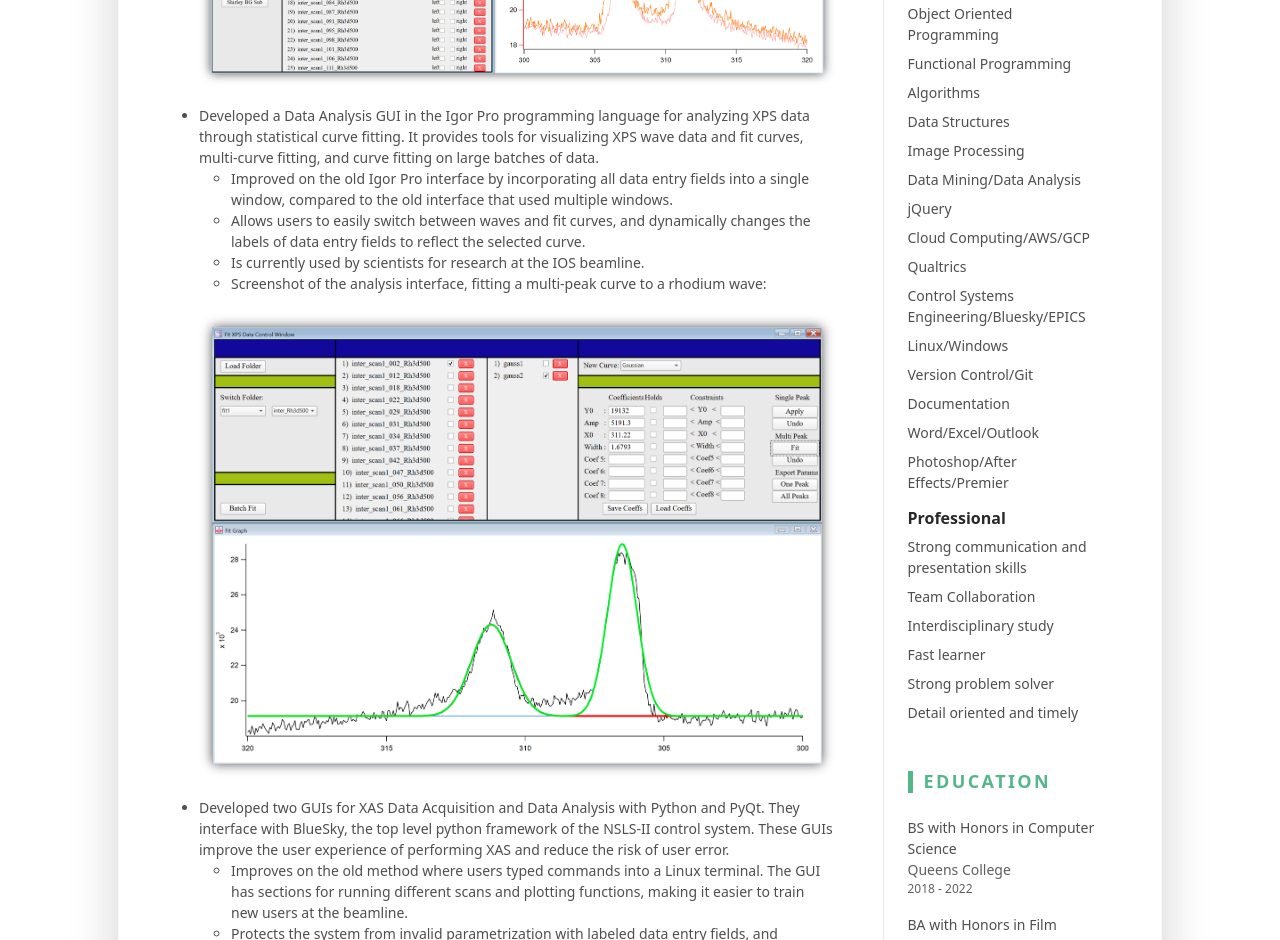
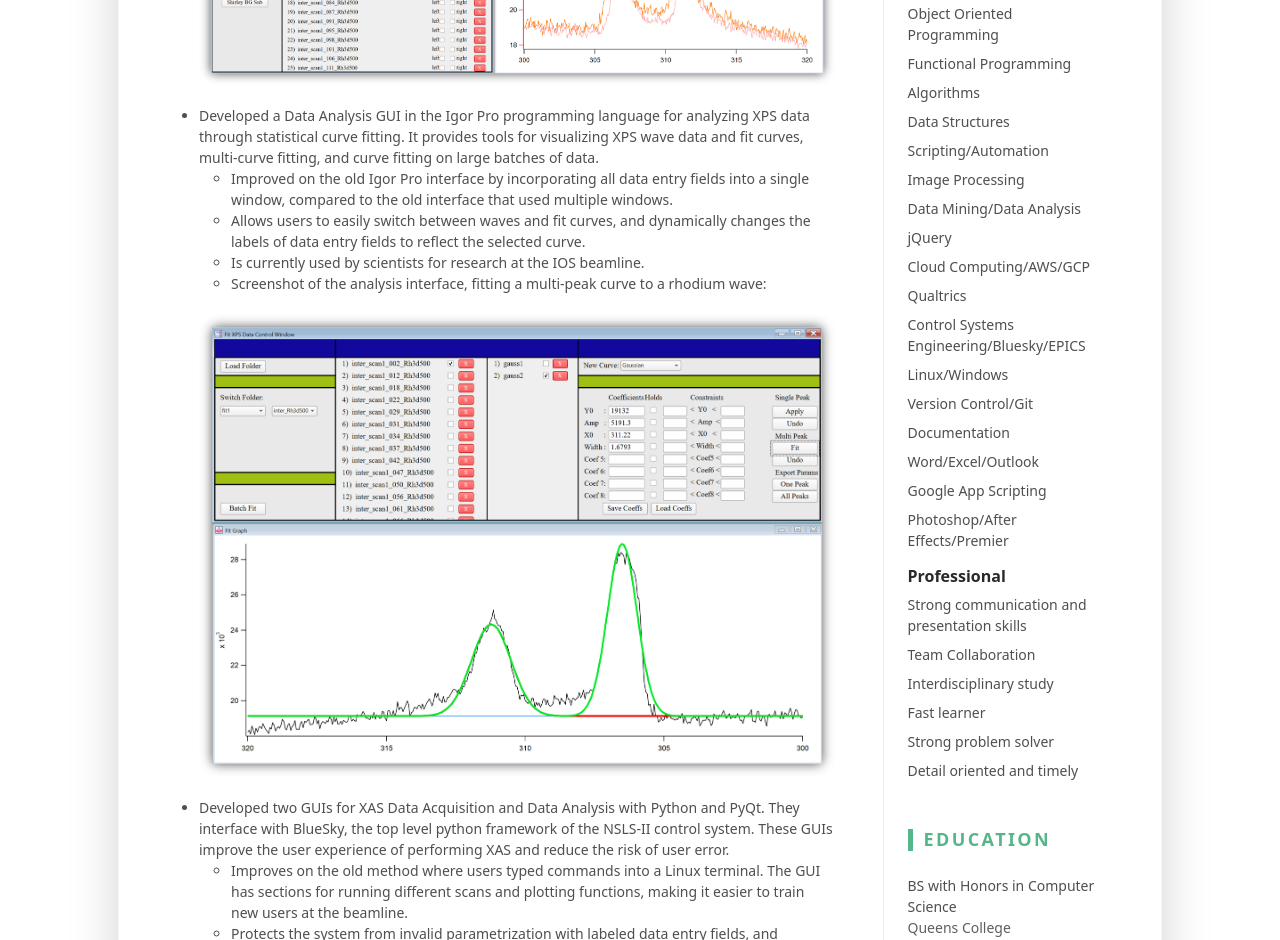
Before and after one commit to chrisdemonte/chrisdemonte.github.io, a plain HTML site: page index.html in a window 1280 px wide. Shown: the part 1102-2042 px from the top of the page. Drawn offline with Linux system fonts and the light colour scheme.

Commit message:
Two new skills to be added

```diff
--- a/index.html
+++ b/index.html
@@ -335,6 +335,7 @@
 											<li class="mb-2">Functional Programming</li>
 											<li class="mb-2">Algorithms</li>
 											<li class="mb-2">Data Structures</li>
+											<li class="mb-2">Scripting/Automation</li>
 											<li class="mb-2">Image Processing</li>
 											<li class="mb-2">Data Mining/Data Analysis</li>
 											<li class="mb-2">jQuery</li>
@@ -345,6 +346,7 @@
 											<li class="mb-2">Version Control/Git</li>
 											<li class="mb-2">Documentation</li>
 											<li class="mb-2">Word/Excel/Outlook</li>
+											<li class="mb-2">Google App Scripting</li>
 											<li class="mb-2">Photoshop/After Effects/Premier</li>
 											</ul>
 										</div><!--//item-->
```
